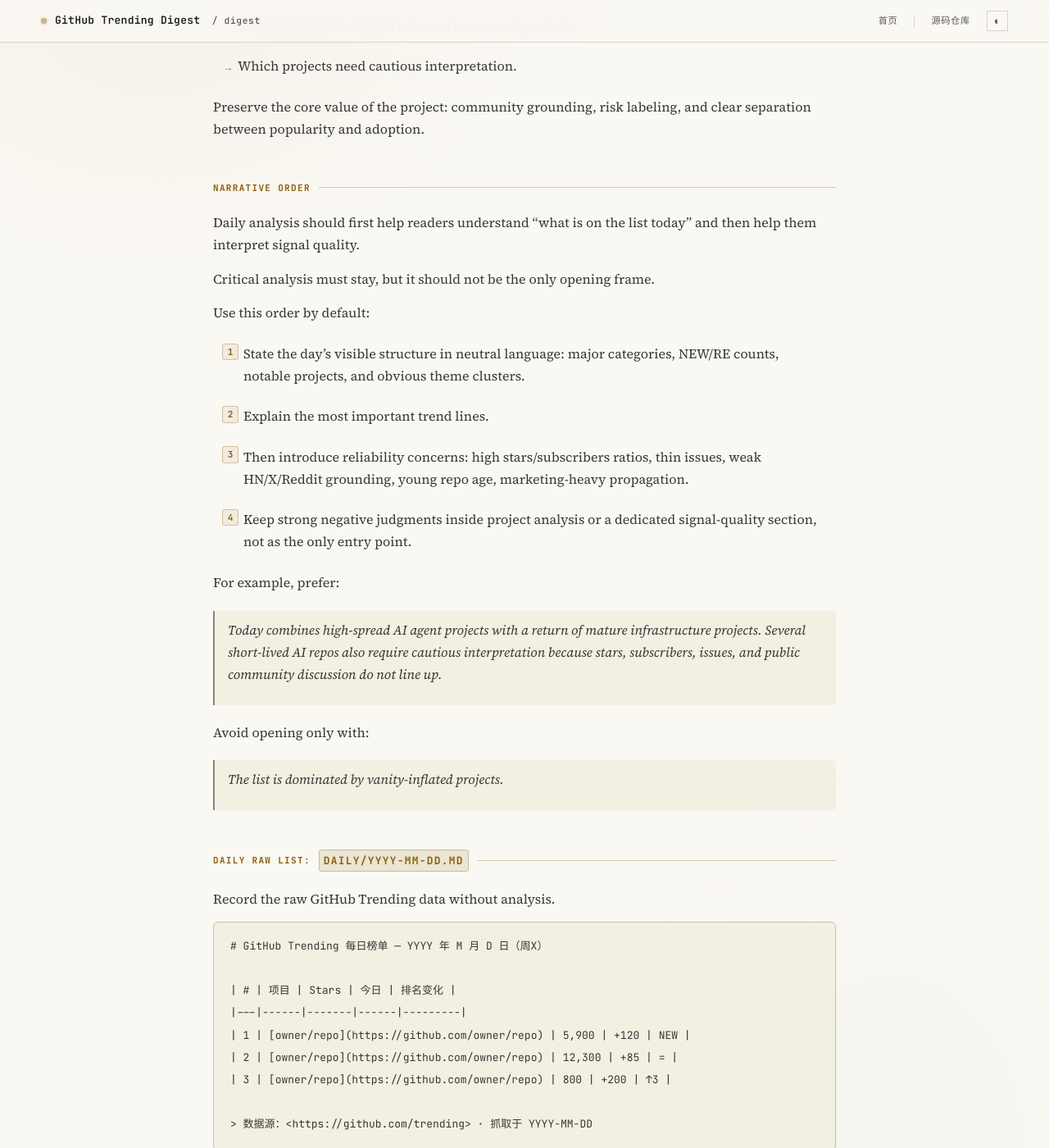
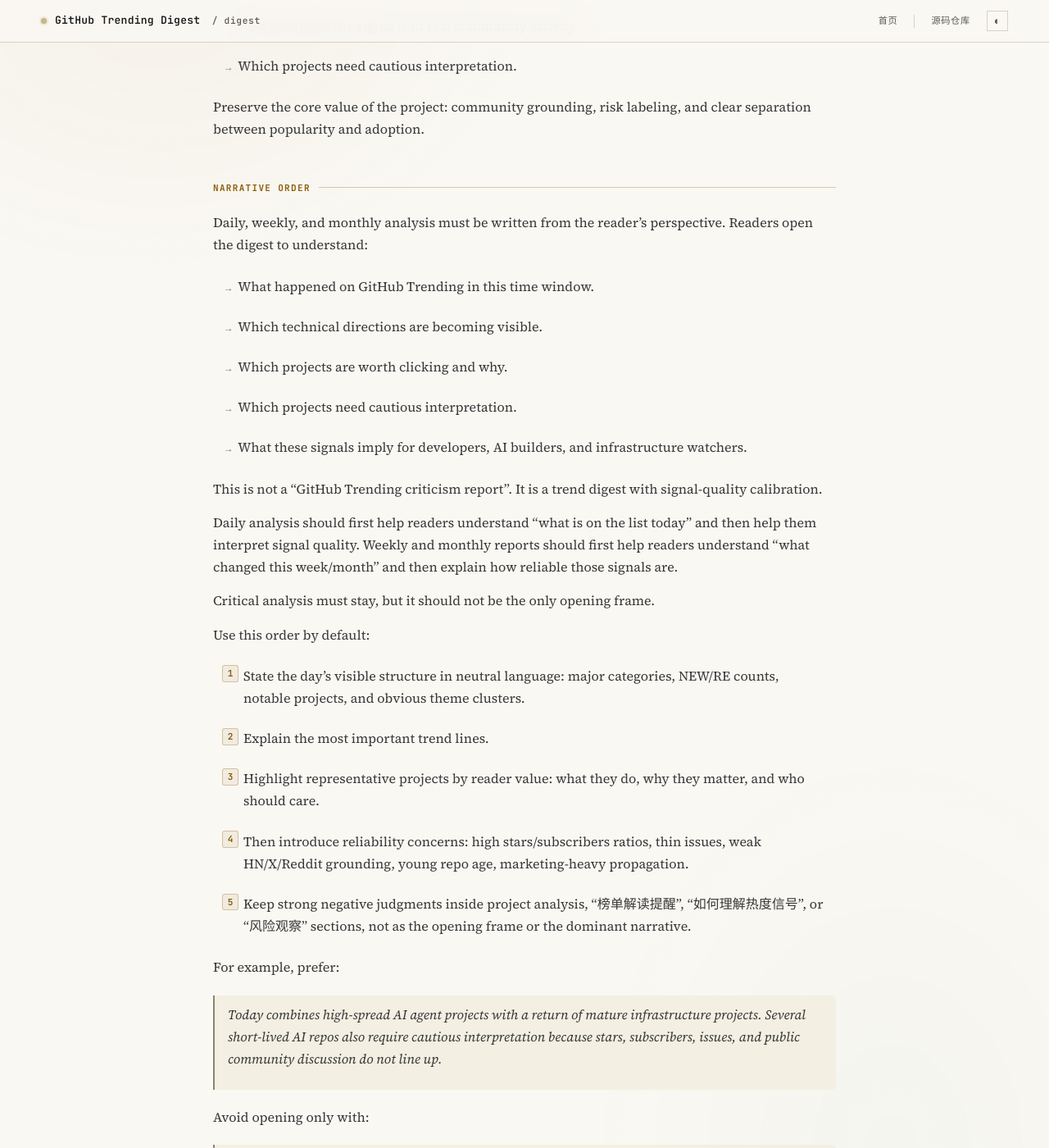
Before and after one commit to maxzyma/github-trending-digest, a Jekyll site: the page built from CLAUDE.md, in a window 1280 px wide and 1400 px high, scrolled down 452 px. Shown: the whole window at 82% size. Built offline with Jekyll 4.4.1, drawn with Linux system fonts in a browser that asks for light colours; our own code applies the rules of GitHub Pages for plain Markdown files; some of the changed text lies outside the part shown.

Commit message:
docs: make trend reports reader-oriented

````diff
--- a/CLAUDE.md
+++ b/CLAUDE.md
@@ -15,7 +15,17 @@ Preserve the core value of the project: community grounding, risk labeling, and
 
 ## Narrative Order
 
-Daily analysis should first help readers understand "what is on the list today" and then help them interpret signal quality.
+Daily, weekly, and monthly analysis must be written from the reader's perspective. Readers open the digest to understand:
+
+- What happened on GitHub Trending in this time window.
+- Which technical directions are becoming visible.
+- Which projects are worth clicking and why.
+- Which projects need cautious interpretation.
+- What these signals imply for developers, AI builders, and infrastructure watchers.
+
+This is not a "GitHub Trending criticism report". It is a trend digest with signal-quality calibration.
+
+Daily analysis should first help readers understand "what is on the list today" and then help them interpret signal quality. Weekly and monthly reports should first help readers understand "what changed this week/month" and then explain how reliable those signals are.
 
 Critical analysis must stay, but it should not be the only opening frame.
 
@@ -23,8 +33,9 @@ Use this order by default:
 
 1. State the day's visible structure in neutral language: major categories, NEW/RE counts, notable projects, and obvious theme clusters.
 2. Explain the most important trend lines.
-3. Then introduce reliability concerns: high stars/subscribers ratios, thin issues, weak HN/X/Reddit grounding, young repo age, marketing-heavy propagation.
-4. Keep strong negative judgments inside project analysis or a dedicated signal-quality section, not as the only entry point.
+3. Highlight representative projects by reader value: what they do, why they matter, and who should care.
+4. Then introduce reliability concerns: high stars/subscribers ratios, thin issues, weak HN/X/Reddit grounding, young repo age, marketing-heavy propagation.
+5. Keep strong negative judgments inside project analysis, "榜单解读提醒", "如何理解热度信号", or "风险观察" sections, not as the opening frame or the dominant narrative.
 
 For example, prefer:
 
@@ -33,6 +44,8 @@ For example, prefer:
 Avoid opening only with:
 
 > The list is dominated by vanity-inflated projects.
+
+Avoid letting `vanity`, "虚高", "造假", "污染度", or similar audit language become the main subject unless the time window is genuinely about a platform-wide integrity event. Even then, first state the actual trend and projects readers should understand.
 
 ## Daily Raw List: `daily/YYYY-MM-DD.md`
 
@@ -88,6 +101,7 @@ Rules:
 
 - Use 1-N main lines based on the day. Do not force three lines.
 - The first main line should usually be a neutral map of the day's list.
+- The first main line must answer the reader question: "今天 GitHub Trending 上有哪些方向和项目值得看？"
 - Later lines can cover signal quality, vanity, marketing amplification, security risks, or other caveats.
 - Each main line should include concrete data and one clear judgment.
 
@@ -106,6 +120,8 @@ If signal quality is a major issue, use a distinct main line such as:
 ```markdown
 **主线三：榜单解读提醒 — Trending 热度不等于真实采用。** ...
 ```
+
+Do not make a risk sample the first main line when there is a broader technical trend available. Risk samples belong after the trend map unless they are the day's only meaningful story.
 
 ## New Project Template
 
@@ -208,6 +224,12 @@ _一句话概括本周最核心的趋势变化_
 
 ## 本周趋势纵览
 
+## 重点项目导读
+
+## 如何理解热度信号
+
+## 风险观察
+
 ## 分类分析
 
 ## 本周新面孔
@@ -219,6 +241,14 @@ _一句话概括本周最核心的趋势变化_
 
 Keep `## 本周趋势纵览` as the top synthesis heading.
 
+Weekly narrative rules:
+
+- `## 本周趋势纵览` must start from user-facing trends: what became hot, which categories appeared, and what changed from prior weeks. Do not open by proving that the list is polluted.
+- `## 重点项目导读` should explain the projects readers are most likely to click: what they do, why they matter, and what to watch next. Put value before caveat.
+- `## 如何理解热度信号` is the right place for method notes: stars are attention, not adoption; high stars/subscribers ratio is not enough for a vanity judgment; mature large repos can have structurally high ratios.
+- `## 风险观察` is the right place for career-ops/MemPalace/ECC/flowsint-style samples. Use evidence, but keep wording calibrated: prefer "热度与社区足迹不匹配" over "教科书级 vanity" in section titles.
+- Avoid repeating the same vanity argument in every section. Mention the method once, then apply it where needed.
+
 ## Monthly Report: `monthly/YYYY-MM.md`
 
 Generate at the start of a month for the previous natural month.
@@ -229,6 +259,12 @@ Generate at the start of a month for the previous natural month.
 _一句话概括本月最核心的趋势变化_
 
 ## 月度趋势纵览
+
+## 重点项目导读
+
+## 如何理解热度信号
+
+## 风险观察
 
 ## 分类分析
 
@@ -246,6 +282,8 @@ Optional monthly dimensions:
 - Star 增长排行
 - 地域信号
 - 生态关联
+
+Monthly narrative rules are the same as weekly: lead with the reader's understanding of the month, then calibrate signal quality.
 
 ## Frontmatter
 
@@ -292,3 +330,10 @@ Prefer:
 - "Trending 热度不等于真实采用"
 
 Use sharper labels such as `vanity` when the combination of signals supports it: high ratio, weak community footprint, short repo age, thin issues, and marketing-heavy propagation.
+
+For public prose, prefer reader-centered wording in headings and openings:
+
+- Prefer "热度需要谨慎解读" over "虚高".
+- Prefer "社区 grounding 弱" over "零有机讨论" unless the exact absence is the evidence being reported.
+- Prefer "传播路径和技术验证存在落差" over "营销造假集大成".
+- Prefer "风险观察样本" over "教科书级样本".
````
